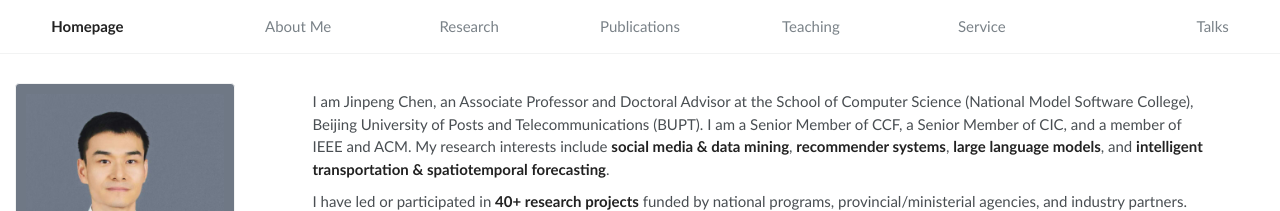
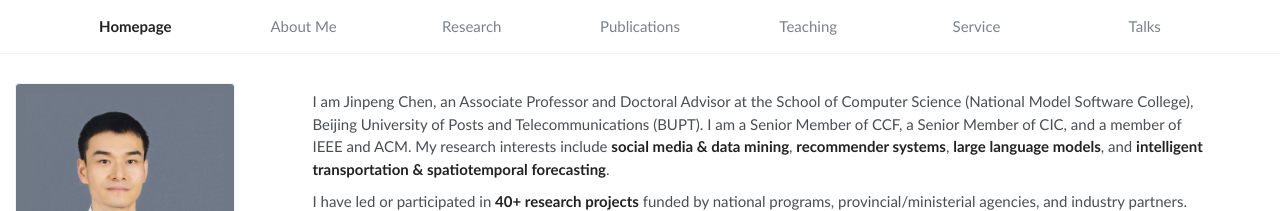
Before and after one commit to acdc-lab/jpchen, a Jekyll site: the page built from index.markdown, in a window 1280 px wide. Shown: the top 211 px of the page. Built offline with Jekyll 4.4.1, drawn with Linux system fonts in a browser that asks for light colours.

Commit message:
Make top navigation spacing even

```diff
--- a/_layouts/default.html
+++ b/_layouts/default.html
@@ -5,7 +5,7 @@
   <meta name="viewport" content="width=device-width, initial-scale=1">
   <title>{% if page.title %}{{ page.title }} — {% endif %}{{ site.title }}</title>
   <meta name="description" content="{{ site.tagline }}">
-  <link rel="stylesheet" href="{{ "/assets/css/main.css" | relative_url }}?v=20260609-nav-full">
+  <link rel="stylesheet" href="{{ "/assets/css/main.css" | relative_url }}?v=20260609-nav-even">
   <link rel="preconnect" href="https://fonts.googleapis.com">
   <link href="https://fonts.googleapis.com/css2?family=Inter:wght@300;400;600;800&family=JetBrains+Mono:wght@400;700&display=swap" rel="stylesheet">
   <link rel="icon" href="{{ "/assets/img/favicon.svg" | relative_url }}">
--- a/assets/css/main.css
+++ b/assets/css/main.css
@@ -74,16 +74,15 @@ th,td{padding:.55em;border-bottom:1px solid var(--rule);text-align:left;vertical
   padding:.5em clamp(1.5em,4vw,4em);
 }
 .greedy-nav .visible-links{
-  display:flex;
+  display:grid;
+  grid-template-columns:repeat(7,minmax(0,1fr));
   align-items:center;
-  justify-content:space-between;
-  gap:1.25em;
+  gap:0;
   margin:0;
   padding:0;
   list-style:none;
 }
 .masthead__menu-item{
-  flex:1 1 0;
   margin:0;
   white-space:nowrap;
 }
@@ -97,8 +96,6 @@ th,td{padding:.55em;border-bottom:1px solid var(--rule);text-align:left;vertical
   text-align:center;
 }
 .greedy-nav a:hover{color:var(--heading)}
-.masthead__menu-item:first-child a{text-align:left}
-.masthead__menu-item:last-child a{text-align:right}
 .masthead__menu-item--lg a{color:var(--heading)}
 
 .site-shell{
@@ -360,7 +357,7 @@ th,td{padding:.55em;border-bottom:1px solid var(--rule);text-align:left;vertical
   html{font-size:14px}
   .masthead__inner-wrap{padding:.35em .8em}
   .greedy-nav .visible-links{
-    justify-content:flex-start;
+    display:flex;
     overflow-x:auto;
   }
   .masthead__menu-item{flex:0 0 auto}
```
Also changed, not shown: 6 other files.
